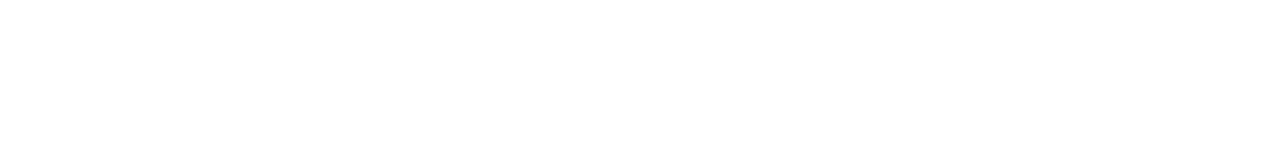
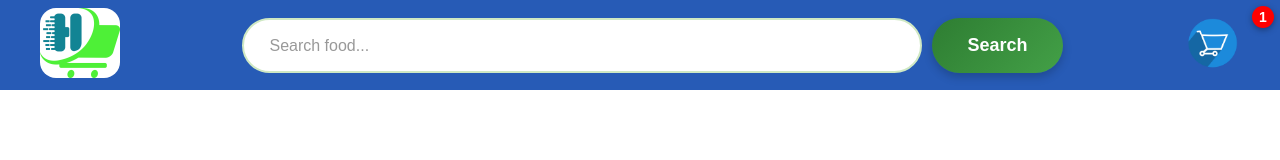
Before and after one commit to abdullahi911/dugsiiyelast-project-js, a plain HTML site: page page 2/index.html in a window 1280 px wide. Drawn offline with Linux system fonts and the light colour scheme.

Commit message:
gudbinta samaynta search par iyo cart ee page 2 everything going well

```diff
--- a/page 2/index.html
+++ b/page 2/index.html
@@ -0,0 +1,28 @@
+<!DOCTYPE html>
+<html lang="en">
+<head>
+  <meta charset="UTF-8">
+  <meta name="viewport" content="width=device-width, initial-scale=1.0">
+  <title>Horizon Cafeteria</title>
+  <link rel="stylesheet" href="style.css">
+</head>
+<body>
+
+<header class="header">
+<a href="index.html">
+  <img class="logo" src="images/logo.png" alt="Logo">
+</a>
+
+  <div class="search-box">
+    <input type="text" class="input" placeholder="Search food...">
+    <button class="search-button">Search</button>
+  </div>
+
+  <div class="cart">
+    <span class="cart-count">1</span>
+    <img src="images/shopping-icon.png" alt="Cart" class="shopping-icon">
+  </div>
+</header>
+
+</body>
+</html>
--- a/page 2/style.css
+++ b/page 2/style.css
@@ -0,0 +1,114 @@
+* {
+  margin: 0;
+  padding: 0;
+  box-sizing: border-box;
+  font-family: Arial, sans-serif;
+}
+
+.header {
+  display: flex;
+  align-items: center;
+  justify-content: space-between;
+  background-color: rgb(39, 91, 182);
+  height: 90px;
+  padding: 0 40px;
+}
+
+/* Logo */
+.logo {
+  width: 80px;
+  height: 70px;
+  border-radius: 16px;
+}
+
+/* Search area */
+.search-box {
+  display: flex;
+  gap: 10px;
+}
+
+.input {
+  width: 680px;
+  height: 55px;
+  border-radius: 30px;
+  border: 2px solid #cfe8c3;
+  padding: 0 25px;
+  font-size: 18px;
+  outline: none;
+  background-color: #ffffff;
+}
+
+.input::placeholder {
+  color: #999;
+  font-size: 16px;
+}
+
+.input:focus {
+  border-color: #2e7d32;
+  box-shadow: 0 0 10px rgba(46, 125, 50, 0.35);
+}
+
+/* Button */
+.search-button {
+  height: 55px;
+  padding: 0 35px;
+  border-radius: 30px;
+  border: none;
+  background: linear-gradient(135deg, #2e7d32, #43a047);
+  color: white;
+  font-size: 18px;
+  font-weight: bold;
+  cursor: pointer;
+  box-shadow: 0 4px 10px rgba(0, 0, 0, 0.2);
+}
+
+.search-button:hover {
+  transform: translateY(-2px);
+  box-shadow: 0 6px 14px rgba(0, 0, 0, 0.25);
+}
+
+.search-button:active {
+  transform: translateY(0);
+  box-shadow: 0 3px 8px rgba(0, 0, 0, 0.2);
+}
+
+/* Cart */
+./* Cart container */
+.cart {
+  position: relative;
+  width: 70px;     /* bigger */
+  height: 70px;    /* bigger */
+  display: flex;
+  align-items: center;
+  justify-content: center;
+  cursor: pointer;
+}
+
+/* Shopping icon */
+.shopping-icon {
+  width: 55px;     /* bigger icon */
+  height: 55px;
+}
+
+/* Number badge */
+.cart-count {
+  position: absolute;
+  top: 6px;
+  right: 6px;
+  background-color: red;
+  color: white;
+  font-size: 14px;
+  font-weight: bold;
+  width: 22px;     /* slightly bigger */
+  height: 22px;
+  border-radius: 50%;
+  display: flex;
+  align-items: center;
+  justify-content: center;
+  box-shadow: 0 2px 6px rgba(0,0,0,0.35);
+}
+
+/* Hover effect */
+.cart:hover .shopping-icon {
+  transform: scale(1.12);
+}
```
Also changed, not shown: page 1/style.css (+8 -0 lines), page 2/images/logo.png (added), page 2/images/shopping-icon.png (added).
